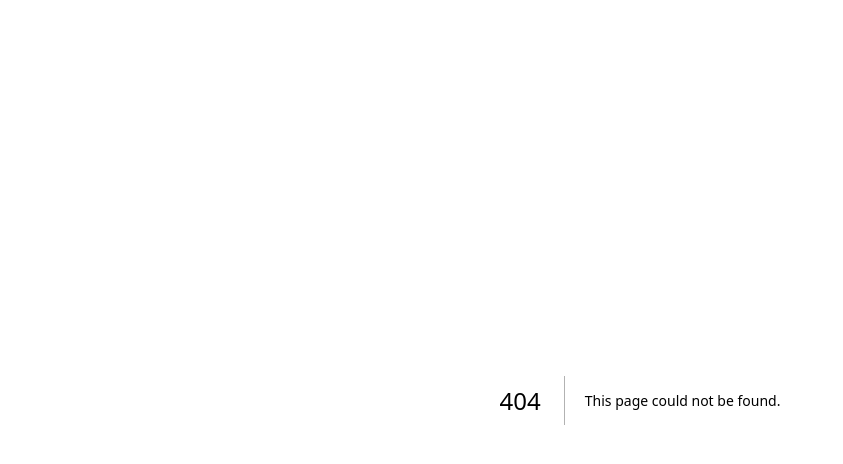
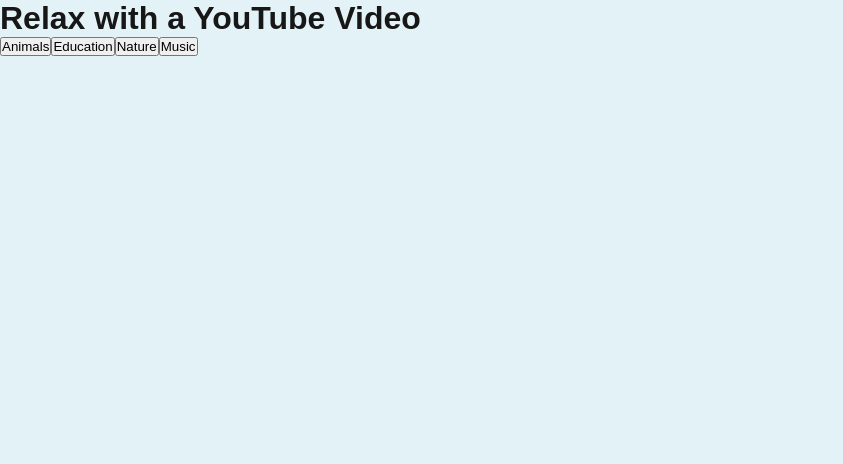
Before and after one commit to seamushinz/stress-tracking-webapp, a Next.js app in the folder stress-app/: page /youtubeVideoBreak in a window 1280 px wide. Before the commit this address had no page. Shown: the top 464 px of the page, without its empty margins (0-843 px from the left). Built offline with nearby package versions, Linux system fonts and the light colour scheme.

Commit message:
add YouTube video break feature

```diff
--- a/stress-app/src/app/page.js
+++ b/stress-app/src/app/page.js
@@ -100,7 +100,7 @@
               <div className="destresserPick">
                 <DestresserPickButton route={"/breathingExcercise"} destresserName={"Breathing Excercise"} />
                 <DestresserPickButton route={"/stepAwayFromComputer"} destresserName={"Take A Screen Break"} />
-                <DestresserPickButton route={"/breathingExcercise"} destresserName={"Breathing Excercise"} />
+                <DestresserPickButton route={"/youtubeVideoBreak"} destresserName={"Watch a relaxing video"} />
               </div>
             ) : null}
             </div>
--- /dev/null
+++ b/stress-app/src/app/youtubeVideoBreak/page.js
@@ -0,0 +1,84 @@
+'use client'
+import React, { useState, useEffect} from 'react';
+
+const videoCategories = {
+  animals: [
+    'https://www.youtube.com/embed/KwpN0dMeJHI?si=xnu4zOHaXBztIaeU&amp;controls=0',
+    'https://www.youtube.com/embed/BWAnHej2vH8?si=NA8AVTvrBv77IlWN&amp;controls=0',
+    'https://www.youtube.com/embed/-0y_JwvGIfc?si=XfeDW6d-QPA8wAxO&amp;controls=0',
+  ],
+  education: [
+    'https://www.youtube.com/watch?v=4',
+    'https://www.youtube.com/watch?v=5',
+    'https://www.youtube.com/watch?v=6',
+  ],
+  nature: [
+    'https://www.youtube.com/watch?v=7',
+    'https://www.youtube.com/watch?v=8',
+    'https://www.youtube.com/watch?v=9',
+  ],
+  music: [
+    'https://www.youtube.com/watch?v=10',
+    'https://www.youtube.com/watch?v=11',
+    'https://www.youtube.com/watch?v=12',
+  ],
+};
+
+const YoutubeVideoBreak = () => {
+  const [videoUrl, setVideoUrl] = useState('');
+  const [breakComplete, setBreakComplete] = useState(false);
+
+  useEffect(() => {
+    if (videoUrl) {
+      const timer = setTimeout(() => {
+        setBreakComplete(true);
+      }, 2 * 60 * 1000); // 2 minute break
+
+      return () => clearTimeout(timer);
+    }
+  }, [videoUrl]);
+
+  const handleButtonClick = (category) => {
+    const videos = videoCategories[category];
+    const randomVideo = videos[Math.floor(Math.random() * videos.length)];
+    setVideoUrl(randomVideo);
+  };
+
+  return (
+    <div>
+      <h1>Relax with a YouTube Video</h1>
+      <div>
+        <button onClick={() => handleButtonClick('animals')}>Animals</button>
+        <button onClick={() => handleButtonClick('education')}>Education</button>
+        <button onClick={() => handleButtonClick('nature')}>Nature</button>
+        <button onClick={() => handleButtonClick('music')}>Music</button>
+      </div>
+      {videoUrl && (
+        <div>
+          <h2>Enjoy your video!</h2>
+          <iframe
+           width="560"
+           height="315"
+           src={videoUrl}
+           title="YouTube video player"
+           frameBorder="0"
+           allow="accelerometer; clipboard-write; encrypted-media; gyroscope; picture-in-picture;
+            web-share" referrerPolicy="strict-origin-when-cross-origin"/>
+        </div>
+      )}
+        {breakComplete && (
+                <button style={buttonStyle} onClick={() => window.location.href = '/'}>Return to App</button>
+      )}
+    </div>
+  );
+};
+
+export default YoutubeVideoBreak;
+
+
+const buttonStyle = {
+  marginTop: '20px',
+  padding: '10px 20px',
+  fontSize: '16px',
+  cursor: 'pointer'
+};
```
